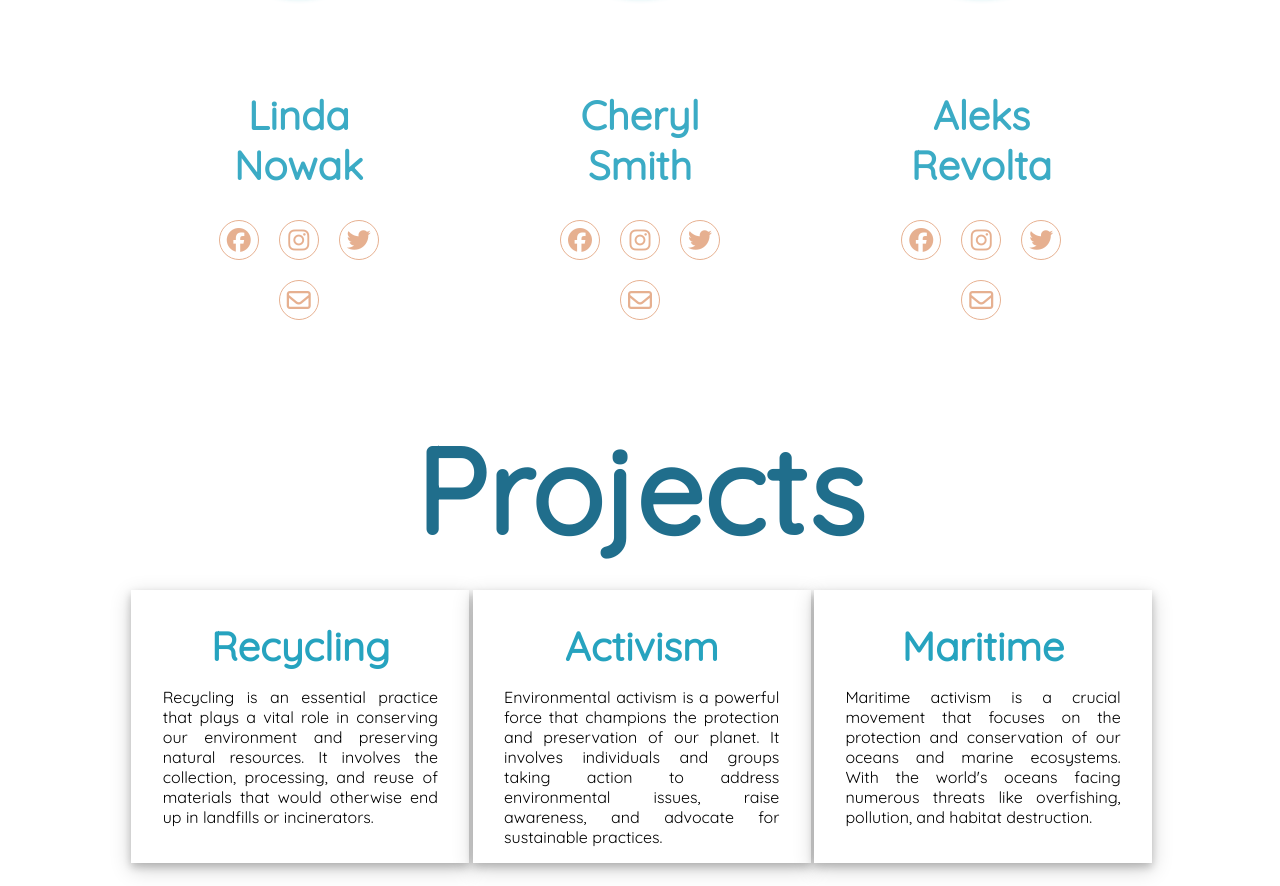
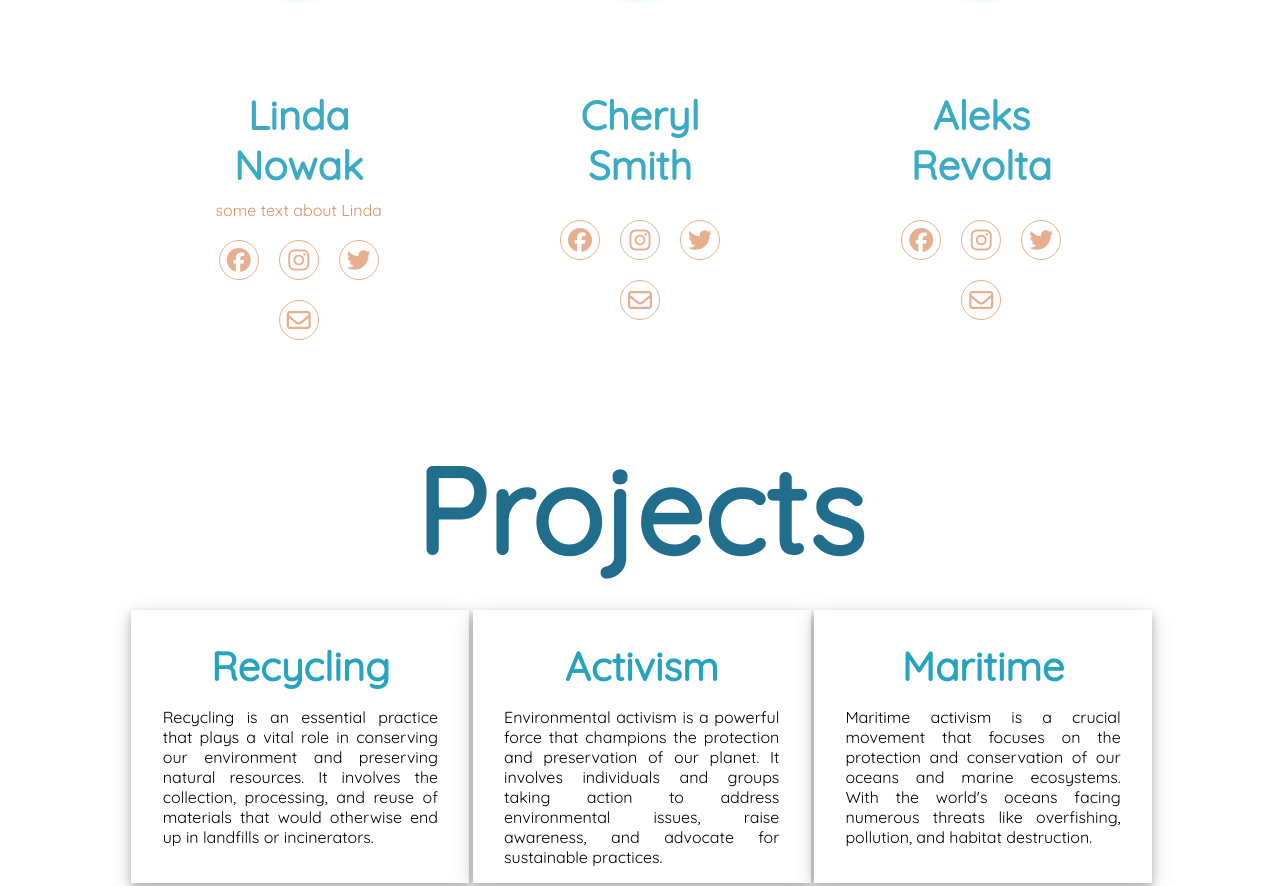
Before and after one commit to monikaroth22/Git-activity-2, a plain HTML site: page index.html in a window 1280 px wide. Shown: the part 1801-2687 px from the top of the page. Drawn offline with Linux system fonts and the light colour scheme.

Commit message:
Update footer with additional information about Linda
Added a paragraph about Linda in the footer.

```diff
--- a/index.html
+++ b/index.html
@@ -74,7 +74,7 @@
 
         <div class="columnteam">
           <img class= "team" src="assets/Linda.jpg">
-            <div class="footerteam"></br><h2>Linda Nowak</h2>
+            <div class="footerteam"></br><h2>Linda Nowak</h2>      <p> some text about Linda</p>
               <div class="socialteam"><a href="https://en-gb.facebook.com/" target="_blank"><i class="fa-brands fa-facebook"></i></a>
                 <a href="https://www.instagram.com"/><i class="fa-brands fa-instagram"></i></a>
                 <a href="https://twitter.com/?lang=en-gb" target="_blank"><i class="fa-brands fa-twitter"></i> </a>
```
